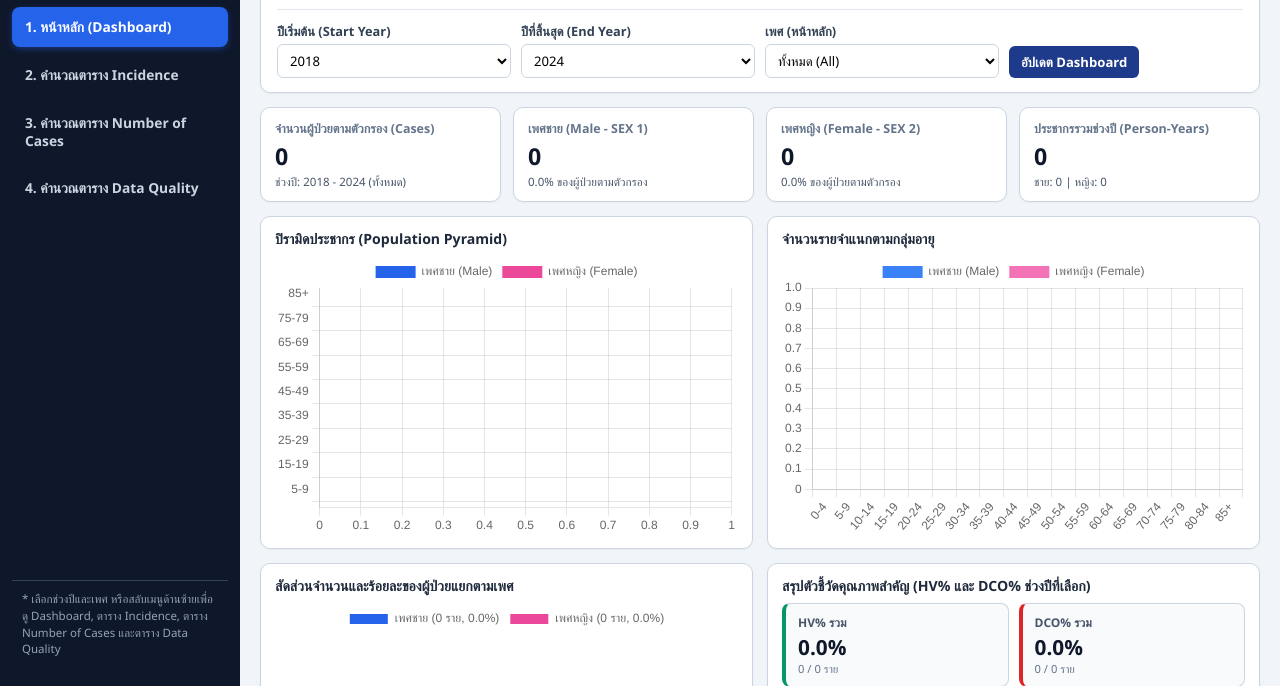
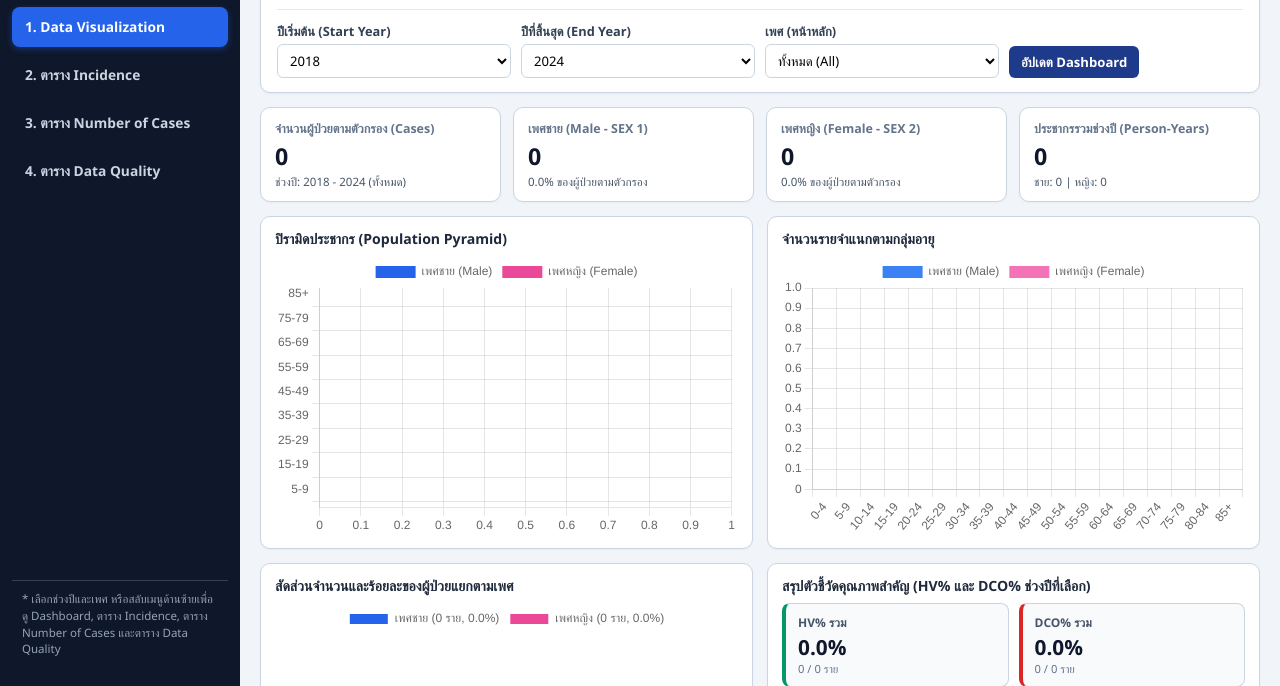
Before and after one commit to pekasus2026/cancer-incidence, a plain HTML site: page index.html in a window 1280 px wide. Shown: the part 114-800 px from the top of the page. Drawn offline with nearby package versions, Linux system fonts and the light colour scheme.

Commit message:
Update index.html

```diff
--- a/index.html
+++ b/index.html
@@ -181,16 +181,16 @@
         <small>Dashboard, Incidence, Cases & QC</small>
     </div>
     <button id="navDashboard" class="nav-btn active" onclick="switchView('dashboard')">
-        <span>1. หน้าหลัก (Dashboard)</span>
+        <span>1. Data Visualization</span>
     </button>
     <button id="navIncidence" class="nav-btn" onclick="switchView('incidence')">
-        <span>2. คำนวณตาราง Incidence</span>
+        <span>2. ตาราง Incidence</span>
     </button>
     <button id="navNumberCases" class="nav-btn" onclick="switchView('numberCases')">
-        <span>3. คำนวณตาราง Number of Cases</span>
+        <span>3. ตาราง Number of Cases</span>
     </button>
     <button id="navDataQuality" class="nav-btn" onclick="switchView('dataQuality')">
-        <span>4. คำนวณตาราง Data Quality</span>
+        <span>4. ตาราง Data Quality</span>
     </button>
     <div class="sidebar-note">
         * เลือกช่วงปีและเพศ หรือสลับเมนูด้านซ้ายเพื่อดู Dashboard, ตาราง Incidence, ตาราง Number of Cases และตาราง Data Quality
@@ -388,7 +388,7 @@
     <!-- มุมมองที่ 2: ตาราง Incidence -->
     <div id="incidenceView" style="display: none;">
         <div class="table-header-banner">
-            <h2>โปรแกรมคำนวณตาราง Cancer Incidence &amp; ASR (Segi’s World Standard)</h2>
+            <h2>ตาราง Cancer Incidence &amp; ASR (Segi’s World Standard)</h2>
             <p>คำนวณอัตราอุบัติการณ์โรคมะเร็งจำแนกตามกลุ่มอายุ (Age-Specific Incidence Rate), Crude Rate, Cumulative Risk (0-64, 0-74) และ ASR โดยใช้ประชากรมาตรฐานโลก Segi’s World Standard Population</p>
         </div>
 
@@ -435,6 +435,9 @@
 
     <!-- มุมมองที่ 3: ตาราง Number of Cases (โครงสร้างตาม NumberMale.csv / NumberFemale.csv) -->
     <div id="numberCasesView" style="display: none;">
+		<div class="table-header-banner">
+            <h2>ตาราง Number of cases</h2>
+        </div>
         <div id="numResultPanel" class="panel" style="display: none;">
             <div id="numSummaryBar" class="summary-bar"></div>
             <div class="table-wrapper">
@@ -474,6 +477,9 @@
 
     <!-- มุมมองที่ 4: ตาราง Data Quality (โครงสร้างตาม QC-Males.csv / QC-Females.csv) -->
     <div id="dataQualityView" style="display: none;">
+		<div class="table-header-banner">
+            <h2>ตาราง Data Quality Indicator</h2>
+        </div>
         <div id="qcResultPanel" class="panel" style="display: none;">
             <div id="qcSummaryBar" class="summary-bar"></div>
             <div class="table-wrapper">
```
